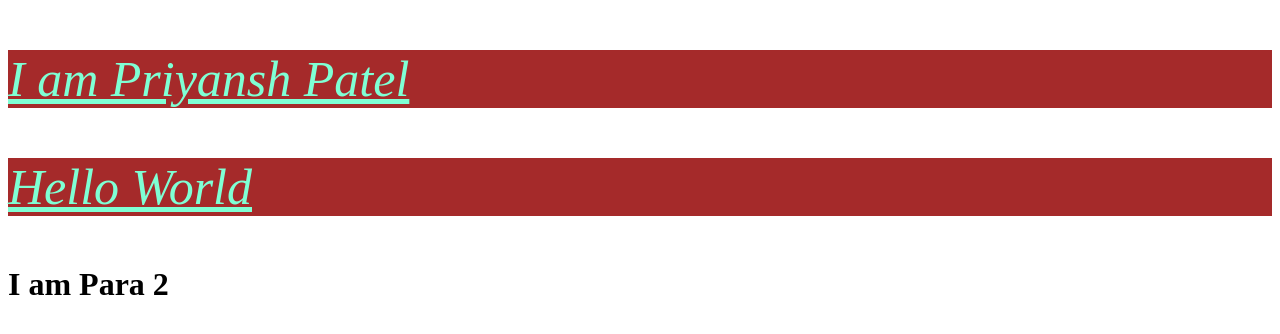
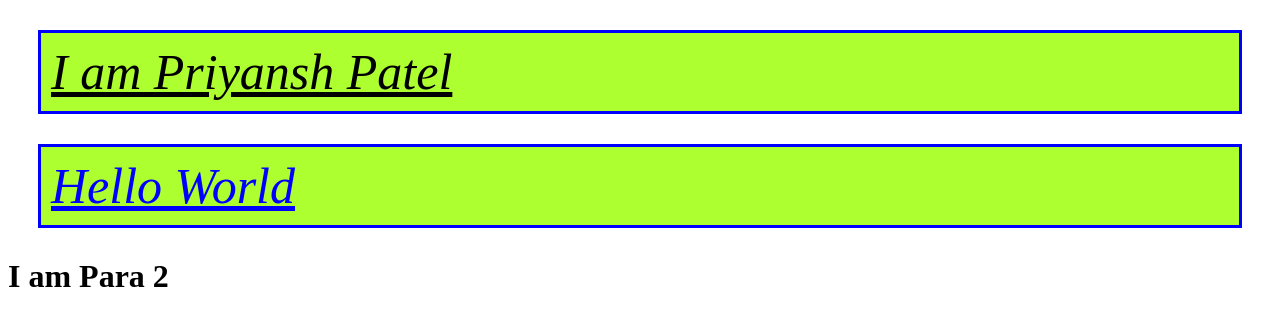
Before and after one commit to codechef7/possible, a plain HTML site: page index2.html in a window 1280 px wide. Drawn offline with Linux system fonts and the light colour scheme.

Commit message:
learning css

```diff
--- a/index2.html
+++ b/index2.html
@@ -23,8 +23,10 @@
 
     <!-- css three types => internal,external.inline -->
      <!-- property:value; -->
-        <p>I am Priyansh Patel</p>
-        <p>Hello World</p>
+
+     <!-- selectors:- element/tag , Id(#) , class(.) -->
+        <p class="para1">I am Priyansh Patel</p>
+        <p id="para2">Hello World</p>
         <h1>I am Para 2</h1>
     <!-- <p style="color:red;font-siz e: 50px;font-style: italic; text-decoration: line-through;">Hello i am Priyansh Patel</p>
     <p style="color:rgb(27, 25, 122);font-size: 50px;font-style: italic; text-decoration: underline;">Hello i am Priyansh Patel</p>
--- a/style.css
+++ b/style.css
@@ -1,7 +1,33 @@
-p{
+/* p{
     color: aquamarine ;
     font-size: 50px;
     font-style: italic;
     text-decoration: underline;
     background-color: brown;
+} */
+
+#para2{
+    color: blue;
+    font-size: 50px;
+    font-style: italic;
+    text-decoration: underline;
+    background-color: greenyellow;
+
+    border-width: 3px;
+    border-style: solid;
+    border-color: blue;
+    padding: 10px;
+    margin: 30px;
 }
+.para1{
+    color: black;
+    font-size: 50px;
+    font-style: italic;
+    text-decoration: underline;
+    background-color: greenyellow;
+
+
+    border: 3px solid blue;
+    padding: 10px;
+    margin: 30px;
+}
```
